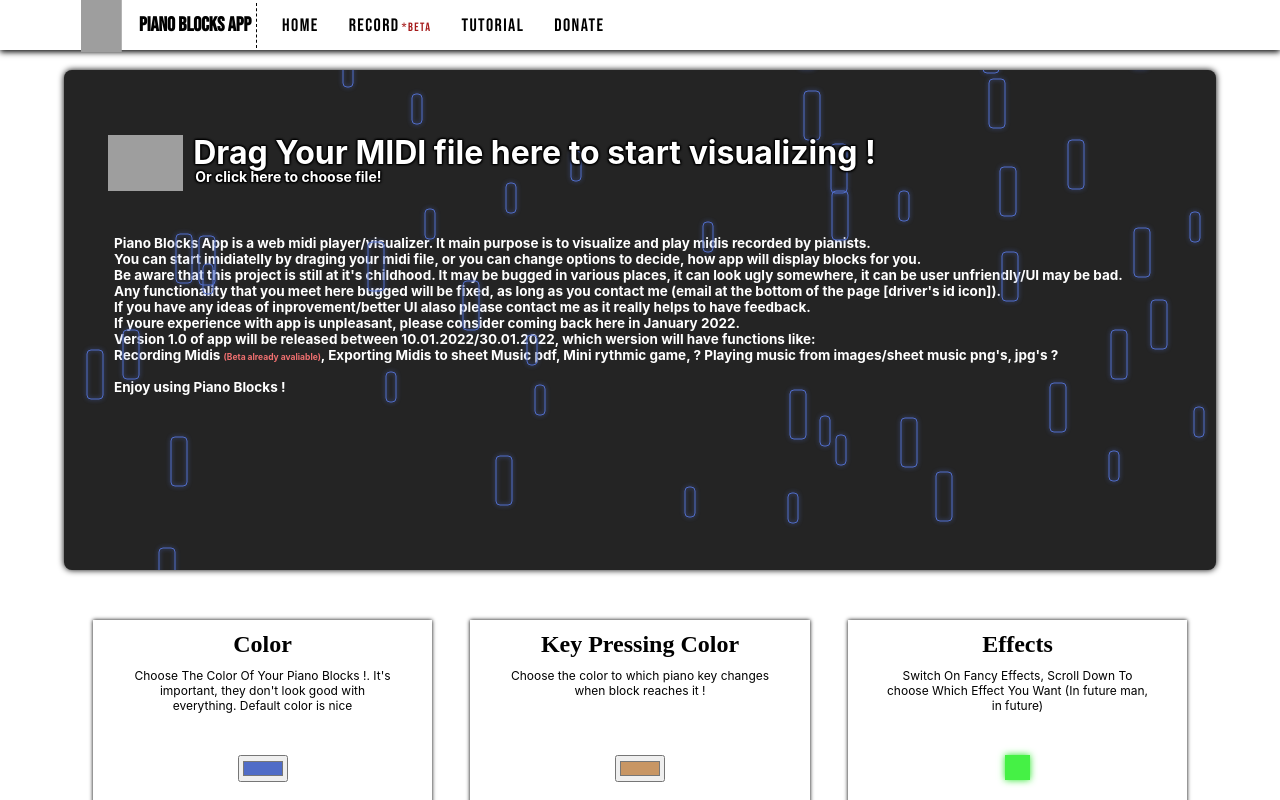
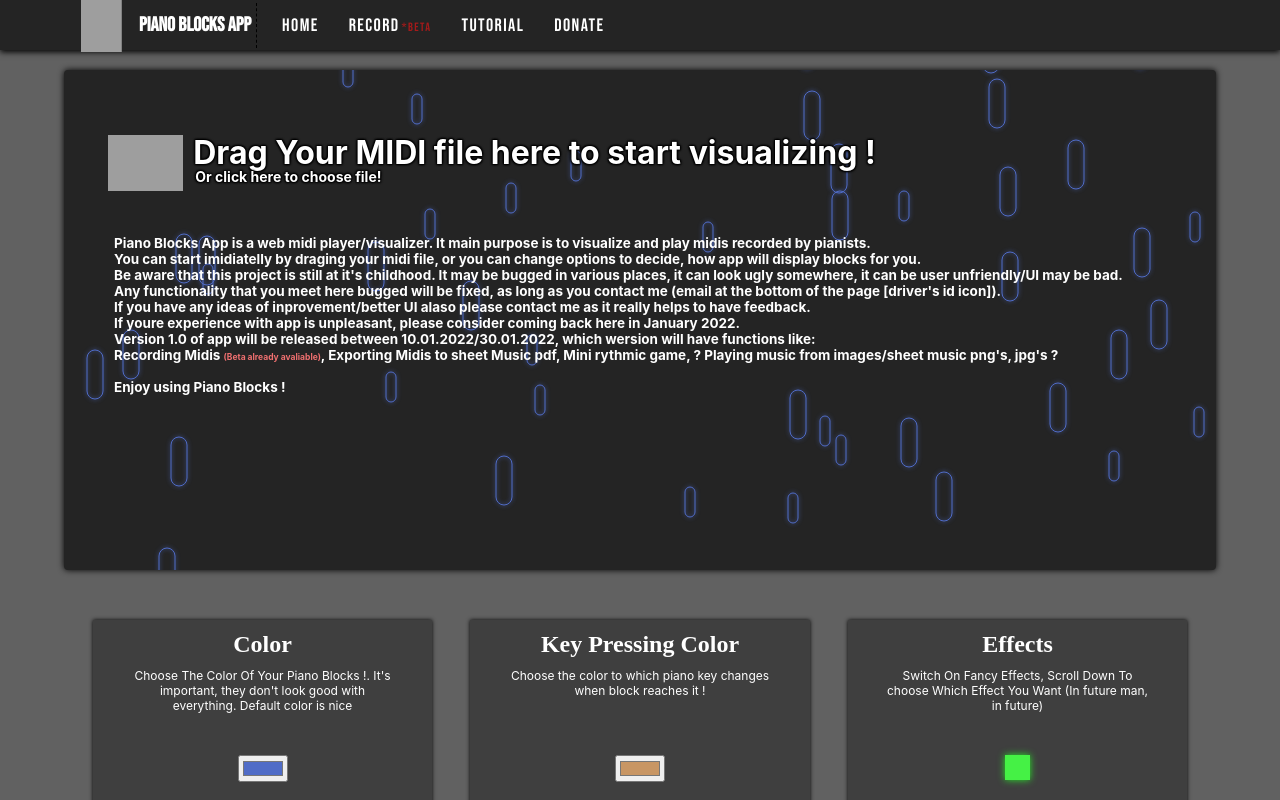
Before and after one commit to ahmedabdelhaleemnoby/react-piano-player, a React (Create React App) app: page / in a window 1280 px wide. Built offline with nearby package versions, Linux system fonts and the light colour scheme; grey boxes are pictures that could not be loaded; a web font is replaced by a local one.

Commit message:
dark version

```diff
--- a/src/App.css
+++ b/src/App.css
@@ -2,6 +2,7 @@
     width:100%;
     position: absolute;
     top: 0px;
+    background-color: #616161;
 }
 
 h1{
--- a/src/Components/Footer/Footer.styles.css
+++ b/src/Components/Footer/Footer.styles.css
@@ -4,12 +4,12 @@
     z-index: 10;
     margin: 40px auto;
     height:200px;
-    border-top: 2px dashed rgba(0, 0, 0, 0.507);
+    border-top: 2px dashed rgba(0, 0, 0, 0.808);
 }
 
 .BeforeFooter{
     width:100%;
-    background-color: rgb(240, 240, 240);
+    background-color: rgb(165, 165, 165);
 }
 
 .Footer_Display{
--- a/src/Components/Header/Header.styles.css
+++ b/src/Components/Header/Header.styles.css
@@ -3,7 +3,8 @@
 .Header{
     position: absolute;
     box-shadow: 0px 2px 6px black;
-    background-color: white;
+    background-color: #242424;
+    color:white;
     z-index: 20;
     width:100%;
     height: 50px;
@@ -59,7 +60,7 @@
 .Link{
     margin-top: 0px;
     margin-left: 30px;
-    color:black;
+    color:white;
     font-size: 18px;
     letter-spacing: 1.4px;
     font-weight: 400;
--- a/src/Components/Inputfile/DrawInCanvas.ts
+++ b/src/Components/Inputfile/DrawInCanvas.ts
@@ -6,7 +6,6 @@
 interface Ball{
     x:number,
     y:number,
-    color:string,
     speed:number
     size:number;
 }
@@ -29,7 +28,7 @@
         this.CreateBalls(50);
     }
 
-    public render():void{
+    public render(color:string):void{
         if(this.Canvas && this.Canvas.current){
         if(this.Canvas.current!.width !== window.innerWidth){
         this.Canvas.current!.width = window.innerWidth;
@@ -42,7 +41,7 @@
             if(ball.y > 550){ball.y = -1 *(ball.size*3); ball.x = Math.random() * window.innerWidth};
             this.ctx.beginPath();
             this.ctx.shadowColor = this.options.ShadowColor;
-            CanvasRoundRect(this.ctx,this.options.Color,Math.floor(ball.x),Math.floor(ball.y),Math.floor(ball.size),Math.floor(ball.size*3),4,true);
+            CanvasRoundRect(this.ctx,color,Math.floor(ball.x),Math.floor(ball.y),Math.floor(ball.size),Math.floor(ball.size*3),this.options.blockRadius,true);
             return ball;
         })
     };
@@ -53,7 +52,6 @@
             const ball:Ball = {
                 x: window.innerWidth/quantity * x,
                 y: Math.random() * window.innerHeight,
-                color: this.options.Color,
                 speed: Math.random() * 10 + 2,
                 size: Math.random() > 0.5 ? window.innerWidth / 52 / 1.5: window.innerWidth/52/1.6 / 1.5
             }
--- a/src/Components/Inputfile/InputFile.styles.css
+++ b/src/Components/Inputfile/InputFile.styles.css
@@ -49,7 +49,7 @@
 }
 
 .FileInputDiv{
-    border-radius: 8px;
+    border-radius: 4px;
     width:90%;
     margin: 70px auto;
     margin-bottom: 0;
@@ -77,6 +77,8 @@
     font-size: 9px;
     font-weight: 500;
     text-shadow: none;
+    position: relative;
+    z-index: 2;
 }
 
 #small{
--- a/src/Components/Inputfile/InputFile.tsx
+++ b/src/Components/Inputfile/InputFile.tsx
@@ -19,13 +19,12 @@
 
     useEffect(()=>{
         setBlocks(new DrawInCanvas(Canvas,options,blocks?.Blocks));
-    },[options])
+    },[])
 
     const render = () =>{
-        blocks?.render();
+        blocks?.render(options.Color);
         animationId.current = requestAnimationFrame(render)
     }
-
     useEffect(() => {
         if(blocks){
             animationId.current = requestAnimationFrame(render);
--- a/src/Components/Optons/OptionCard/OptionCard.styles.css
+++ b/src/Components/Optons/OptionCard/OptionCard.styles.css
@@ -25,8 +25,8 @@
     margin-bottom: 5%;
     box-shadow: 0px 1px 5px black;
     border-radius: 0px;
-    background-color: white;
-    color:black;
+    background-color: #3f3f3f;
+    color:white;
     box-shadow: 0px 0px 4px black;
 }
 
@@ -37,7 +37,7 @@
     height:200px;
     width:350px;
     overflow: hidden;
-    border-radius: 4px;
+    border-radius: 2px;
     transition: 0.2s;
 }
 
@@ -85,7 +85,7 @@
 
 .OptionName{
     margin: 5px;
-    color:black;
+    color:white;
     font-size: 24px;
     font-weight: 600;
     font-family: 'IM Fell English SC', serif;
--- a/src/Components/Optons/Options.styles.css
+++ b/src/Components/Optons/Options.styles.css
@@ -27,7 +27,16 @@
 
 .Advanced_options{
     text-decoration: underline;
-    color: -webkit-link;
+    color: white;
+}
+
+#mini{
+    display: inline-block;
+    color:rgb(248, 108, 108);
+    font-size: 14px;
+    text-transform: uppercase;
+    margin-left: 5px;
+    font-weight: 200;
 }
 
 .Advanced_options:hover{
--- a/src/Components/Optons/Options.tsx
+++ b/src/Components/Optons/Options.tsx
@@ -50,7 +50,7 @@
                 <div className='OptionCard'>
                     <div className='CardData'>
                         <h1 className='OptionName Advanced_h1'>
-                            <Link to='/options' className='Advanced_options'>Advanced options</Link>
+                            <Link to='/options' className='Advanced_options'>Advanced options<span id='mini'>Beta</span></Link>
                         </h1>
                     </div>
                 </div>
--- a/src/Pages/Record/Record.tsx
+++ b/src/Pages/Record/Record.tsx
@@ -23,6 +23,7 @@
     const [height,windowHeight] = useState<number>(window.innerHeight);
 
     useEffect(()=>{
+        document.body.style.backgroundColor = 'white';
         window.navigator.requestMIDIAccess().then((midiAccess) => {
             console.log("MIDI Ready!");
             for (var input of midiAccess.inputs.values()){
```
